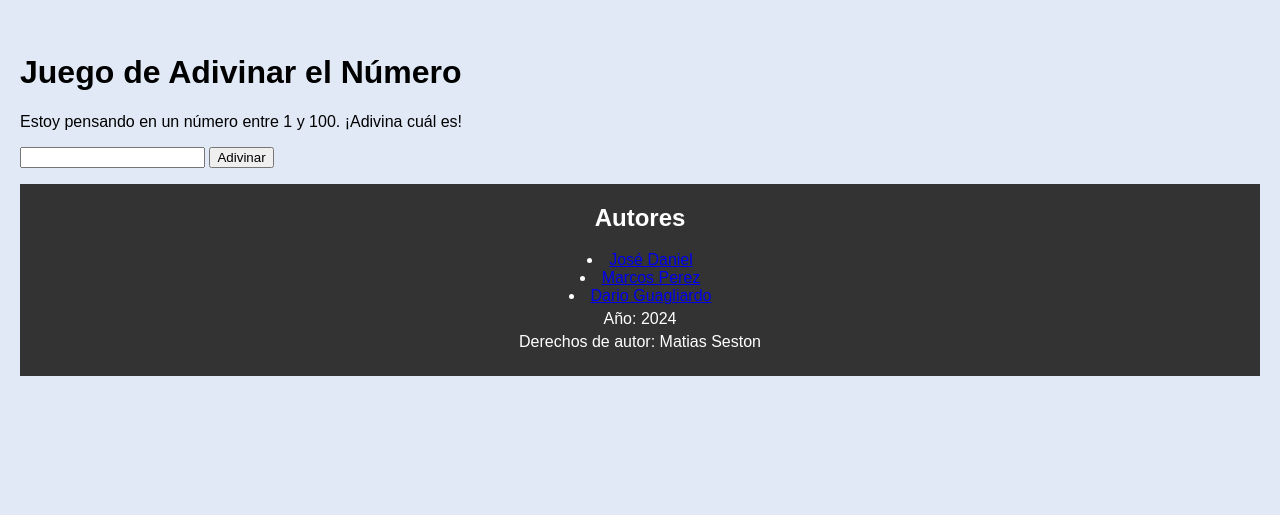
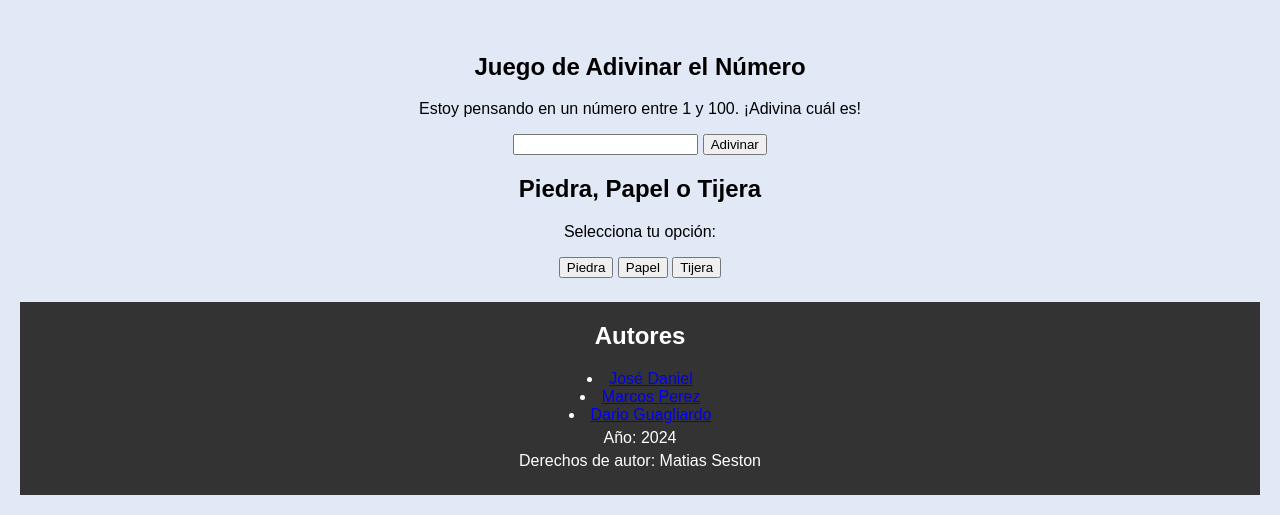
Before and after one commit to DanielGMCARP/Crear-una-p-gina-web-B-sica-HTML-sem-ntico., a plain HTML site: page index.html in a window 1280 px wide. Shown: the part 1394-1909 px from the top of the page. Before the commit the page ends 1790 px from the top, so only its background shows below. Drawn offline with Linux system fonts and the light colour scheme.

Commit message:
Quinto Commit

```diff
--- a/index.html
+++ b/index.html
@@ -26,6 +26,9 @@
                 <li><a href="#Demostracion" >Demostracion</a></li>
                 <li><a href="#Historia" >Historia</a></li>
                 <li><a href="#Crear Meme" >Crear meme</a></li>
+                <li><a href="#Adivinar Numero" >Adivinar Numero</a></li>
+                <li><a href="#Piedra, Papel o tijeras" >Piedra, Palel o Tijeras</a></li>
+
             </ul>
         </nav>
 
@@ -51,6 +54,7 @@
             </section>
         </main>
     </head>
+    <section id="Adivinar Numero">
     <body>
         <h1>Juego de Adivinar el Número</h1>
         <p>Estoy pensando en un número entre 1 y 100. ¡Adivina cuál es!</p>
@@ -59,25 +63,19 @@
         <p id="message"></p>
 
         <script>
-            // Generar un número aleatorio entre 1 y 100
             const randomNumber = Math.floor(Math.random() * 100) + 1;
 
-            // Obtener referencia al campo de texto y al mensaje
             const guessField = document.getElementById('guessField');
             const message = document.getElementById('message');
 
-            // Función para verificar el número ingresado por el usuario
             function checkGuess() {
-                // Obtener el valor ingresado por el usuario y convertirlo a número
                 const userGuess = parseInt(guessField.value);
 
-                // Comprobar si el número es válido
                 if (isNaN(userGuess) || userGuess < 1 || userGuess > 100) {
                     message.textContent = 'Por favor, ingresa un número válido entre 1 y 100.';
                     return;
                 }
 
-                // Comprobar si el número coincide con el número aleatorio
                 if (userGuess === randomNumber) {
                     message.textContent = '¡Felicidades! ¡Adivinaste el número!';
                     message.style.color = 'green';
@@ -89,12 +87,61 @@
                     message.style.color = 'red';
                 }
 
-                // Limpiar el campo de texto
                 guessField.value = '';
             }
         </script>
     </body>
     </html>
+</section>
+
+<section id="Piedra, Papel o tijeras">
+    <title>Piedra, Papel o Tijera</title>
+    <style>
+        body {
+            font-family: Arial, sans-serif;
+            text-align: center;
+        }
+        .result {
+            font-size: 24px;
+            margin-top: 20px;
+        }
+    </style>
+</head>
+<body>
+    <h1>Piedra, Papel o Tijera</h1>
+    <p>Selecciona tu opción:</p>
+    <button onclick="play('piedra')">Piedra</button>
+    <button onclick="play('papel')">Papel</button>
+    <button onclick="play('tijera')">Tijera</button>
+    <p class="result" id="result"></p>
+
+    <script>
+        function play(playerChoice) {
+            // Generar una elección aleatoria para la computadora
+            const choices = ['piedra', 'papel', 'tijera'];
+            const computerChoice = choices[Math.floor(Math.random() * choices.length)];
+
+            // Determinar el resultado del juego
+            let result;
+            if (playerChoice === computerChoice) {
+                result = '¡Empate!';
+            } else if (
+                (playerChoice === 'piedra' && computerChoice === 'tijera') ||
+                (playerChoice === 'papel' && computerChoice === 'piedra') ||
+                (playerChoice === 'tijera' && computerChoice === 'papel')
+            ) {
+                result = '¡Ganaste!';
+            } else {
+                result = '¡Perdiste!';
+            }
+
+            // Mostrar el resultado en la página
+            document.getElementById('result').textContent = `Elegiste ${playerChoice}. La computadora eligió ${computerChoice}. ${result}`;
+        }
+    </script>
+</body>
+</html>
+    </section>
 
         <footer>
             <h2>Autores</h2>
```
